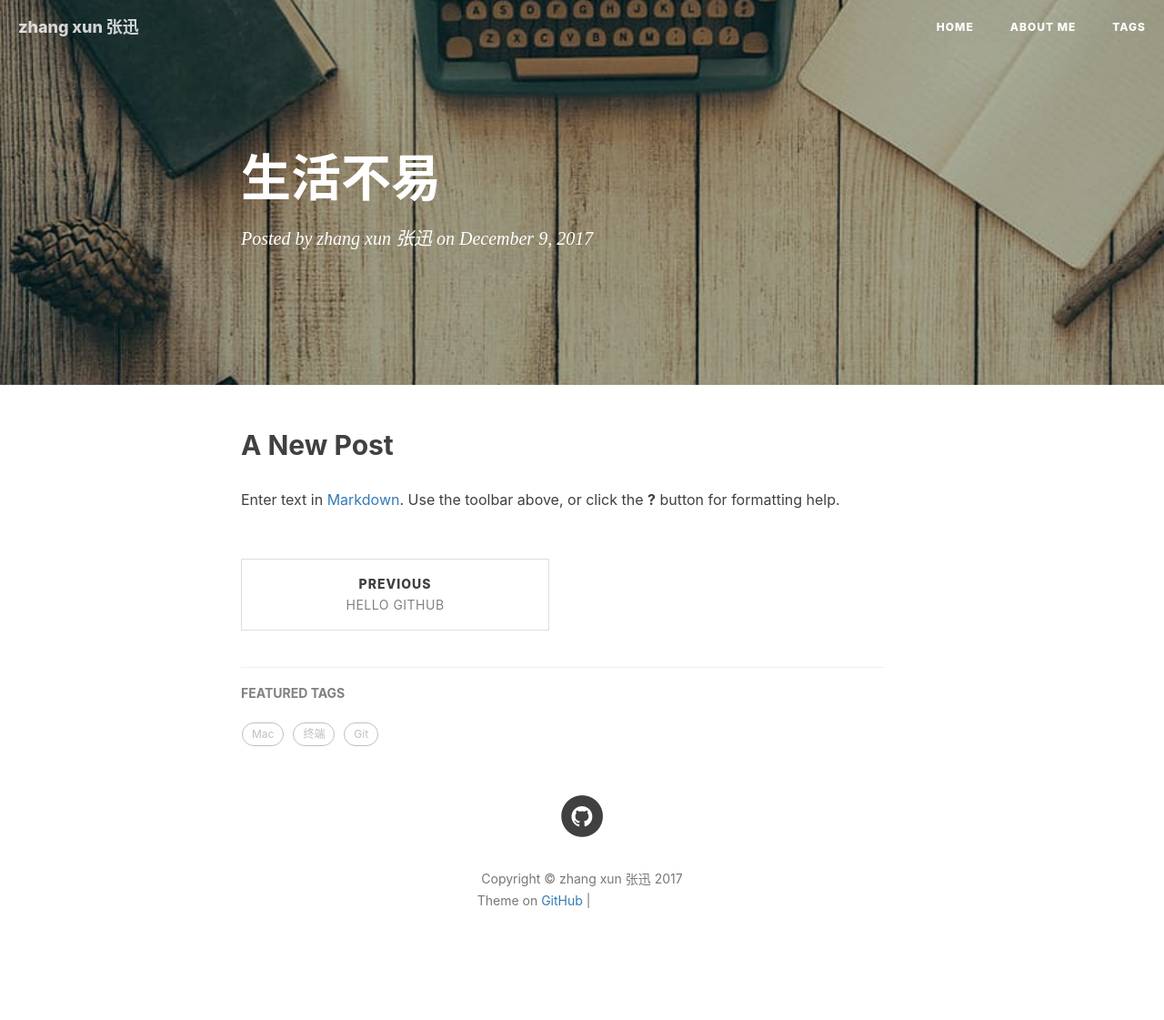
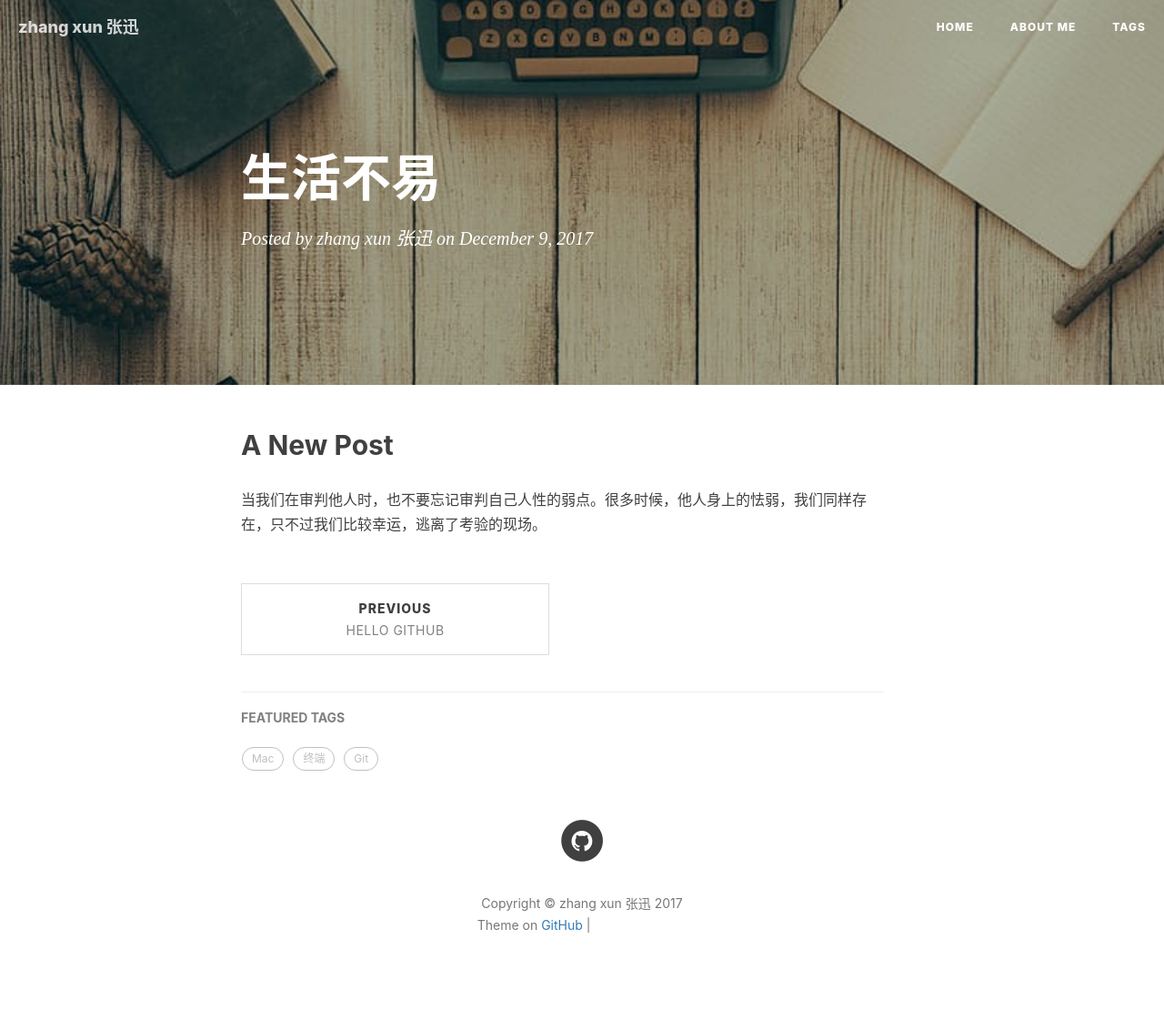
Before and after one commit to zhangxun0501/zhangxun0501.github.io, a Jekyll site: the page built from _posts/2017-12-09-生活不易.md, in a window 1280 px wide. Shown: the whole page at 91% size. Built offline with Jekyll 4.4.1, drawn with Linux system fonts in a browser that asks for light colours; nearby versions of some CDN libraries; our own code applies the rules of GitHub Pages for plain Markdown files; comment, search, counter and statistics services are not loaded; a file with an impossible date is left out; before the commit the page ends 1094 px from its top, so only the background shows below that; grey boxes are pictures that could not be loaded.

Commit message:
Update 2017-12-09-生活不易.md

```diff
--- a/_posts/2017-12-09-生活不易.md
+++ b/_posts/2017-12-09-生活不易.md
@@ -3,4 +3,4 @@
 ---
 ## A New Post
 
-Enter text in [Markdown](http://daringfireball.net/projects/markdown/). Use the toolbar above, or click the **?** button for formatting help.
+当我们在审判他人时，也不要忘记审判自己人性的弱点。很多时候，他人身上的怯弱，我们同样存在，只不过我们比较幸运，逃离了考验的现场。
```
